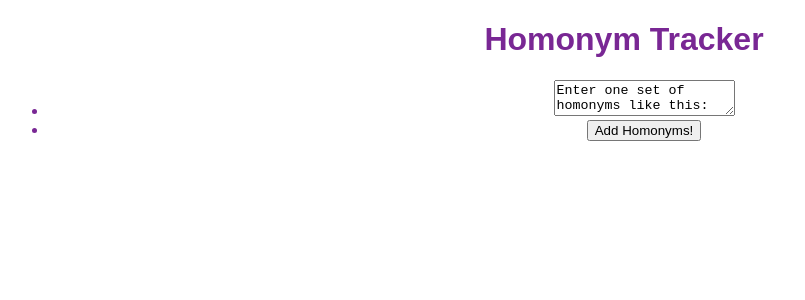
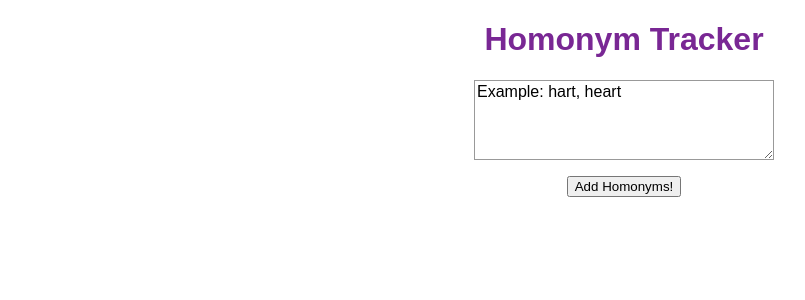
Before and after one commit to ttreit/mvp, a React app: page / in a window 1280 px wide. Shown: the top 300 px of the page, without its empty margins (16-821 px from the left). Built offline with nearby package versions, Linux system fonts and the light colour scheme.

Commit message:
Style SubmissionForm

```diff
--- a/public/App.css
+++ b/public/App.css
@@ -5,7 +5,47 @@
   text-align: center;
 }
 
-.submissionform {
-  color: orchid;
-  text-align: center;
+form {
+  /* Center the form on the page */
+  margin: 0 auto;
+  width: 400px;
+  /* Form outline */
 }
+
+ul {
+  list-style: none;
+  padding: 0;
+  margin: 0;
+}
+
+form li + li {
+  margin-top: 1em;
+}
+
+input,
+textarea {
+  /* To make sure that all text fields have the same font settings
+     By default, textareas have a monospace font */
+  font: 1em sans-serif;
+
+  /* Uniform text field size */
+  width: 300px;
+  box-sizing: border-box;
+
+  /* Match form field borders */
+  border: 1px solid #999;
+}
+
+input:focus,
+textarea:focus {
+  /* Additional highlight for focused elements */
+  border-color: rgb(68, 13, 232);
+}
+
+textarea {
+  /* Align multiline text fields with their labels */
+  vertical-align: top;
+
+  /* Provide space to type some text */
+  height: 5em;
+}
--- a/src/SubmissionForm.jsx
+++ b/src/SubmissionForm.jsx
@@ -2,11 +2,11 @@ import React, { Component } from 'react';
 
 function SubmissionForm(props) {
   return (
-    <form action='/homonyms' method='post'>
+    <form action='/' method='post'>
       <ul>
         <li>
           <label for='inputhomonyms'></label>
-          <textarea id='inputhomonyms' name='input_homonyms'>Enter one set of homonyms like this: hart, heart</textarea>
+          <textarea id='inputhomonyms' name='input_homonyms'>Example: hart, heart</textarea>
         </li>
         <li class='button'>
           <button type='submit'>Add Homonyms!</button>
```
